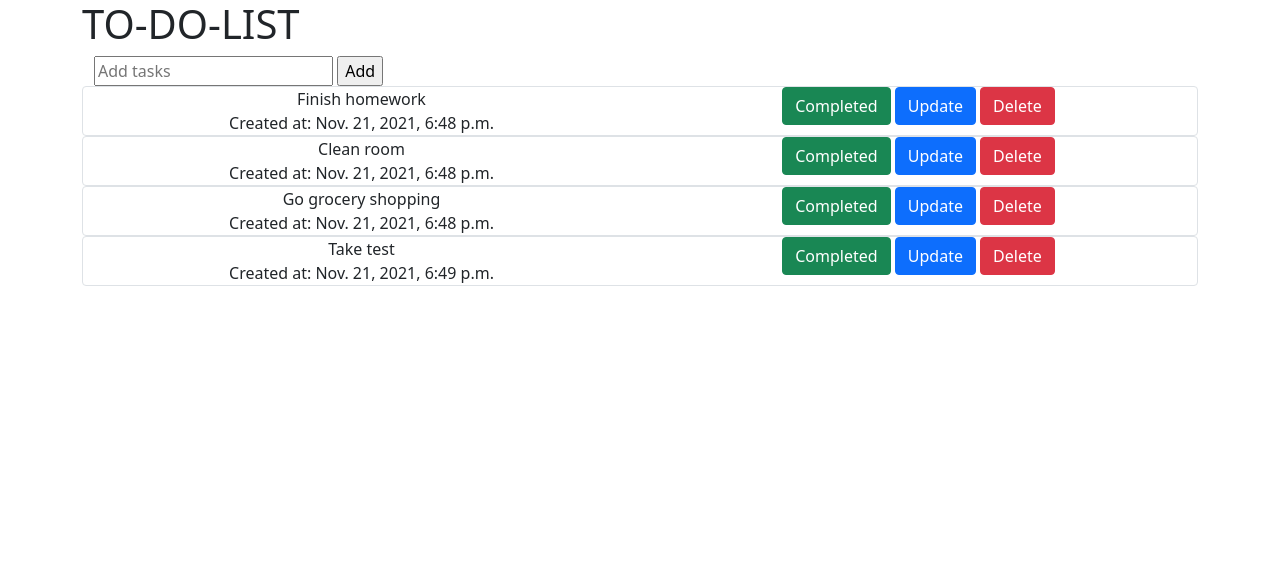
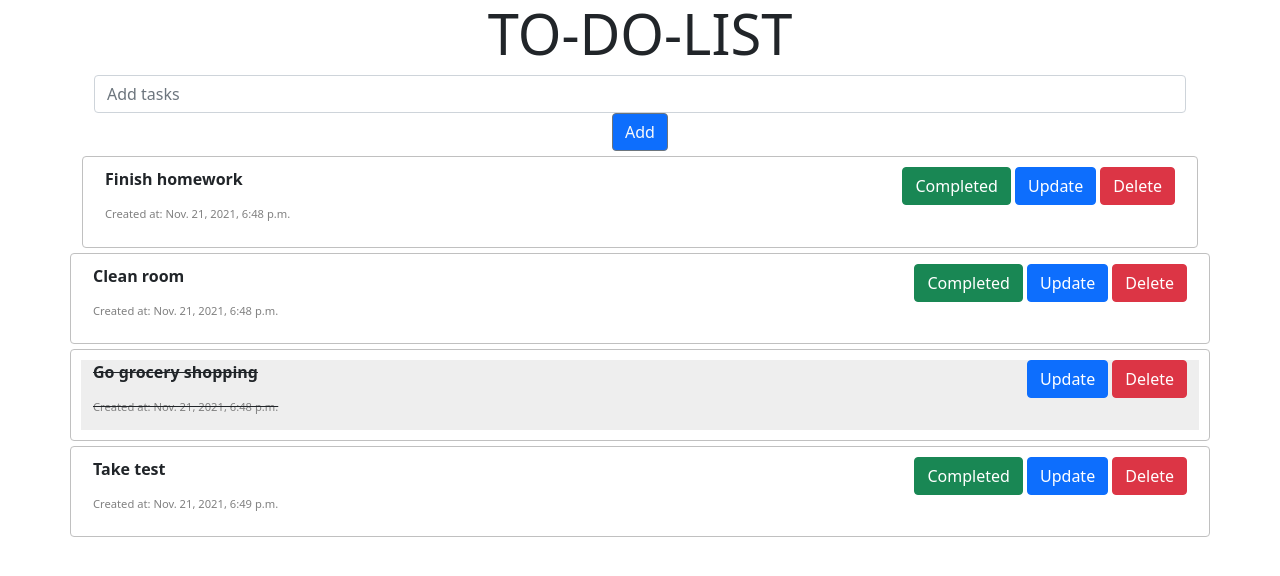
Before and after one commit to TomFiji/Homework4, a Django app: page / in a window 1280 px wide. Shown: the top 576 px of the page. Run offline with Django 3.2, Linux system fonts and the light colour scheme; data comes from the database, SQL or seed files in the repository; both versions use the stored data as it was after the commit.

Commit message:
Just the CSS left

```diff
--- a/Todo/models.py
+++ b/Todo/models.py
@@ -6,6 +6,7 @@ class Todo(models.Model):
     task_name = models.CharField(max_length=200)
     created_at = models.DateTimeField(auto_now_add=True, blank=True)
     updated_at = models.DateTimeField(auto_now=True, blank=True)
+    completed = models.BooleanField(default=False)
 
     def __str__(self):
-        return self + "Created at: " + str(self.created_at)
+        return self + str(self.created_at)
--- a/Todo/urls.py
+++ b/Todo/urls.py
@@ -6,5 +6,6 @@ urlpatterns = [
     path('', views.index, name='index'),
     path('addTodo/', views.addTodo, name='addTodo'),
     path('delete/<str:todo_id>', views.delete, name='delete'),
-    path('update/<str:todo_id>', views.update, name='update')
+    path('update/<str:todo_id>', views.update, name='update'),
+    path('completed/<str:todo_id>', views.completed, name='completed')
 ]
--- a/Todo/views.py
+++ b/Todo/views.py
@@ -28,6 +28,7 @@ def addTodo(request):
         return redirect('index')
     return render(request, 'index.html')
 
+
 def update(request, todo_id):
     todo = Todo.objects.get(pk=todo_id)
     form = TodoForm(request.POST or None, instance=todo)
@@ -37,3 +38,12 @@ def update(request, todo_id):
             return redirect('index')
     context = {'form': form}
     return render(request, 'update.html', context)
+
+
+def completed(request, todo_id):
+    todo = Todo.objects.get(pk=todo_id)
+    todo.completed = True
+    todo.save()
+    form = TodoForm(instance=todo)
+    form.completed = True
+    return redirect('index')
--- a/static/css/styles.css
+++ b/static/css/styles.css
@@ -0,0 +1,51 @@
+.completed{
+    background-clip: content-box;
+    background-color: #eeeeee;
+    margin: auto;
+    padding:0;
+
+}
+.not-completed{
+    background-color: white;
+    margin: auto;
+    padding: 0;
+}
+
+.card{
+    margin: 0 auto;
+}
+
+#created{
+    font-size: 0.7rem;
+    color: gray;
+}
+
+.task-container{
+    border: 1px solid silver;
+    border-radius: .25rem;
+    margin-top: 5px;
+    padding: 10px;
+    background-clip: content-box;
+
+}
+
+#deleted-task{
+    background-color: rgba(254,105,147,0.1);
+    color: #fe6993;
+    border: 3px;
+    padding: 0.2em;
+    line-height: 2em;
+    display: inline-block;
+}
+
+#be_inline{
+    display: inline-block;
+}
+
+.center {
+  margin: auto;
+  width: 50%;
+  padding: 10px;
+  border-radius: 3px;
+  border: gray solid;
+}
--- a/static/js/delete.js
+++ /dev/null
@@ -1,3 +0,0 @@
-document.querySelector('#delete.btn').onclick = function(){
-    redirect
-}
--- a/templates/base.html
+++ b/templates/base.html
@@ -1,14 +1,15 @@
+{% load static %}
 <!DOCTYPE html>
 <html lang="en">
 <head>
     <meta charset="UTF-8">
     <title>To-do-list</title>
-<link href="https://cdn.jsdelivr.net/npm/bootstrap@5.1.3/dist/css/bootstrap.min.css" rel="stylesheet" integrity="sha384-1BmE4kWBq78iYhFldvKuhfTAU6auU8tT94WrHftjDbrCEXSU1oBoqyl2QvZ6jIW3" crossorigin="anonymous">
-
+    <link href="https://cdn.jsdelivr.net/npm/bootstrap@5.1.3/dist/css/bootstrap.min.css" rel="stylesheet" integrity="sha384-1BmE4kWBq78iYhFldvKuhfTAU6auU8tT94WrHftjDbrCEXSU1oBoqyl2QvZ6jIW3" crossorigin="anonymous">
+    <link rel="stylesheet" href="{% static 'css/styles.css' %}">
 </head>
 <body>
 <div class="container">
-     <h1>TO-DO-LIST</h1>
+     <h1 class="text-second display-4 text-center">TO-DO-LIST</h1>
     {% block body %}
     {% endblock %}
 </div>
--- a/templates/index.html
+++ b/templates/index.html
@@ -1,30 +1,45 @@
 {% extends 'base.html' %}
+{% load static %}
 {% block body %}
-    <div class="container center">
+    <div class="container text-center">
         <div class="row">
             <div class="col-12">
                 <form action="{% url 'addTodo' %}" method="post">
                     {% csrf_token %}
-                    <input type="text" name="todo" placeholder="Add tasks">
-                    <input type="submit" value="Add">
+                    <input  class="form-control" type="text" name="todo" placeholder="Add tasks" aria-label="add_task" aria-describedby="button-addon2">
+                    <button class="btn btn-outline-secondary btn-primary text-light" type="submit" id="button-addon2">Add</button>
                 </form>
             </div>
         </div>
     </div>
 
     {% for task in tasks %}
-    <div class="container text-center border rounded">
-        <div class="row">
-            <div class = "col-sm-12 col-lg-6">
-                {{ task.task_name }}<br>Created at: {{ task.created_at }}
+        <div class="container task-container">
+        {% if task.completed %}
+            <div class="row completed">
+            <div class = "col-md-12 col-lg-6" style="text-decoration: line-through; text-align: left;">
+                <p><b>{{ task.task_name }}</b></p>
+                <p><h6 id="created">Created at: {{ task.created_at }}</h6></p>
             </div>
-            <div class = "col-sm-12 col-lg-6">
-                <button class= "btn btn-success" id=completed.btn">Completed</button>
+            <div class = "col-md-12 col-lg-6" style="text-align: right">
                 <a href="{% url 'update' task.id %}"><button class="btn btn-primary">Update</button></a>
                 <a href="{% url 'delete' task.id %}"><button class="btn btn-danger">Delete</button></a>
             </div>
-        </div>
+        {% else %}
+            <div class="row not-completed">
+            <div class = "col-md-12 col-lg-6" style="text-align: left">
+                <p><b>{{ task.task_name }}</b></p>
+                <p><h6 id="created">Created at: {{ task.created_at }}</h6></p>
+            </div>
+            <div class = "col-md-12 col-lg-6" style="text-align: right">
+                <a class="btn btn-success" href="{% url 'completed' task.id %}">Completed</a>
+                <a class="btn btn-primary" href="{% url 'update' task.id %}">Update</a>
+                <a class="btn btn-danger" href="{% url 'delete' task.id %}">Delete</a>
+
+            </div>
+            </div>
+        {% endif %}
+    </div>
     </div>
     {% endfor %}
-
 {% endblock %}
```
Also changed, not shown: Todo/forms.py (+5 -3 lines), templates/delete.html (+13 -8 lines), templates/update.html (+21 -14 lines), Todo/migrations/0002_todo_completed.py (added), db.sqlite3.
